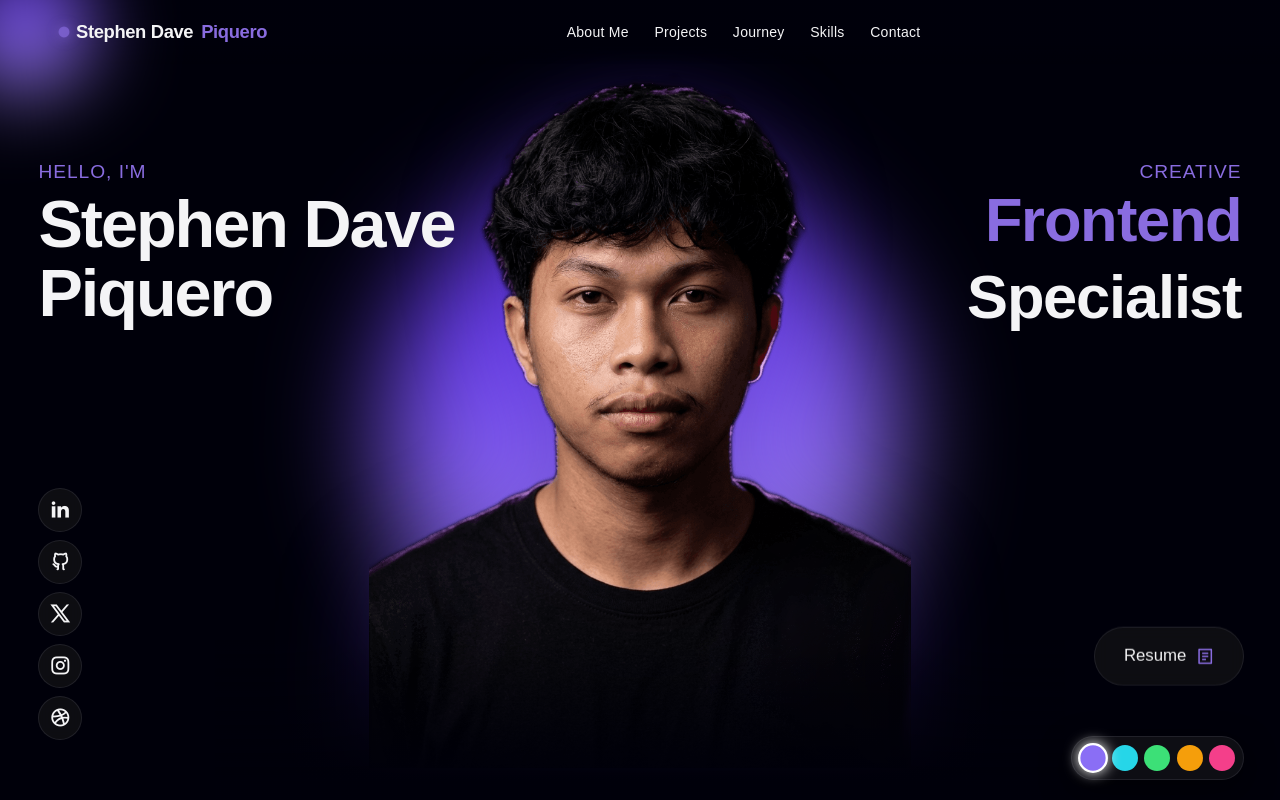
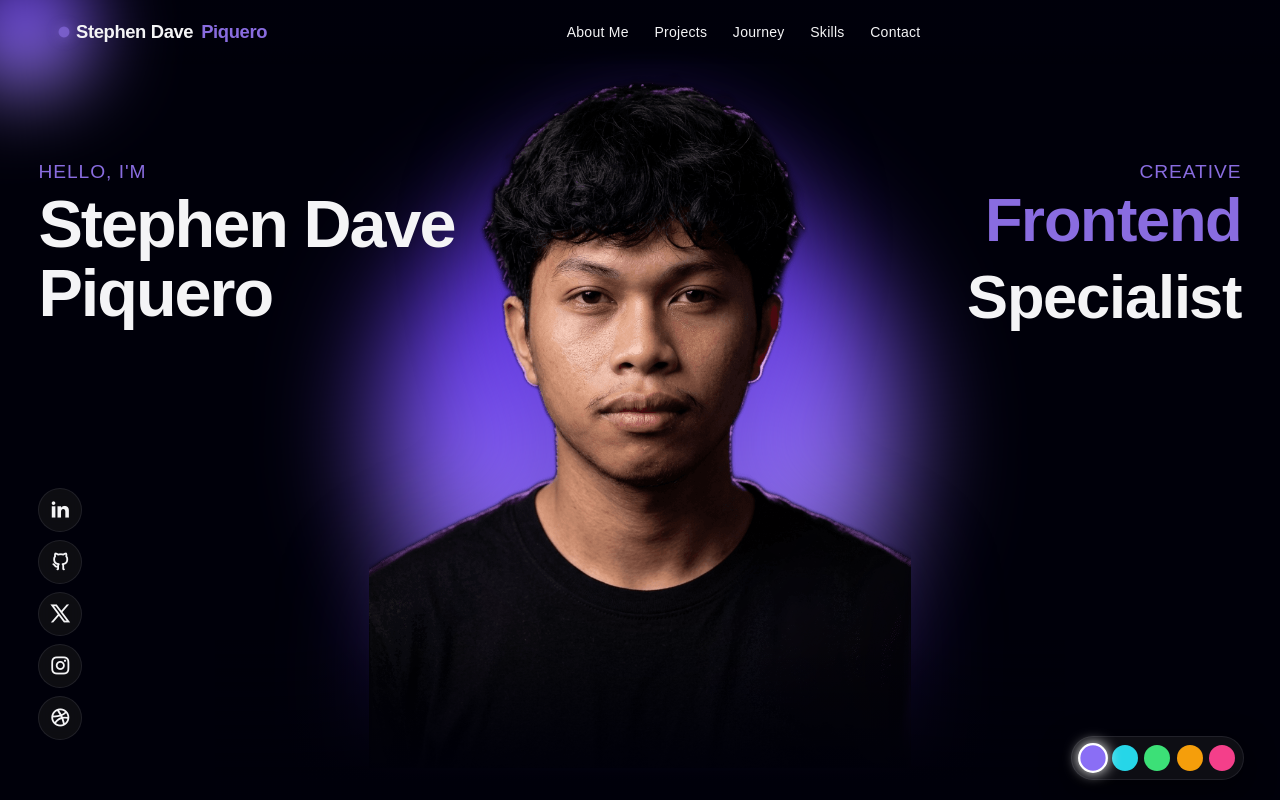
Before and after one commit to tepcvi/My-portfolio, a React (Vite) app: page / in a window 1280 px wide. Shown: the top 800 px of the page. Built offline with nearby package versions, Linux system fonts and the light colour scheme; some icons are missing; a web font is replaced by a local one.

Commit message:
Remove Resume button from Hero section

```diff
--- a/src/App.tsx
+++ b/src/App.tsx
@@ -32,7 +32,7 @@ export const App: React.FC = () => {
       );
       sr.reveal('.home__data', { delay: 900, origin: 'bottom' });
       sr.reveal('.home__info', { delay: 1200, origin: 'bottom' });
-      sr.reveal('.home__social, .home__cv', { delay: 1200, origin: 'bottom' });
+      sr.reveal('.home__social', { delay: 1200, origin: 'bottom' });
       // About section: text from left, picture from right
       sr.reveal('.about__data', { origin: 'left', delay: 300 });
       sr.reveal('.about__image', { origin: 'right', delay: 300 });
--- a/src/components/Hero.tsx
+++ b/src/components/Hero.tsx
@@ -104,19 +104,6 @@ export const Hero: React.FC = () => {
             </a>
           ))}
         </div>
-
-        {/* Bottom Right: Resume Download CTA */}
-        <a
-          href={personal.resumeUrl}
-          target="_blank"
-          rel="noopener noreferrer"
-          className="home__cv"
-          id="hero-resume-btn"
-          aria-label="Download Resume"
-        >
-          <span>Resume</span>
-          <i className="ri-file-list-2-line" />
-        </a>
       </div>
     </section>
   );
```
